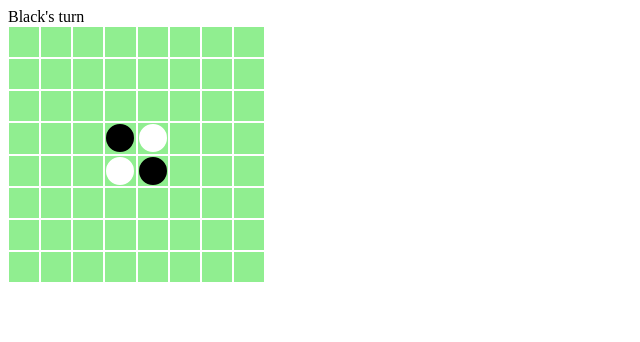
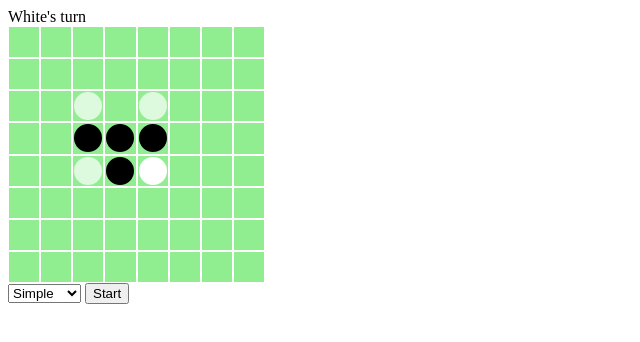
Before and after one commit to y-i/othello, a website built with webpack: page src/index.html in a window 1280 px wide. Shown: the whole page, without its empty margins (0-640 px from the left). Built offline with nearby package versions, Linux system fonts and the light colour scheme.

Commit message:
Add algorithms

```diff
--- a/src/index.html
+++ b/src/index.html
@@ -22,21 +22,27 @@
         background-color: lightgreen;
         position: relative;
       }
-      [data-stone="1"]::after {
-        content: "";
+      [data-stone='black']::after {
+        content: '';
         position: absolute;
         top: 1px;
         left: 1px;
         border: 14px solid black;
         border-radius: 50%;
       }
-      [data-stone="2"]::after {
-        content: "";
+      [data-stone='white']::after {
+        content: '';
         position: absolute;
         top: 1px;
         left: 1px;
         border: 14px solid white;
         border-radius: 50%;
+      }
+      .candidate[data-stone='black']::after {
+        opacity: 0.2;
+      }
+      .candidate[data-stone='white']::after {
+        opacity: 0.7;
       }
     </style>
   </head>
@@ -73,6 +79,10 @@
     <span id="turn"></span>
     <div style="position:relative;width:257px;height:257px" id="board"></div>
 
-    <div id="message"></div>
+    <select name="" id="algorithm">
+      <option value="simple" selected>Simple</option>
+      <option value="random">Random</option>
+    </select>
+    <button>Start</button>
   </body>
 </html>
--- /dev/null
+++ b/src/ts/algorithm/algorithm.ts
@@ -0,0 +1,6 @@
+import Board from '../board';
+
+export default abstract class Algorithm {
+  abstract name: string;
+  abstract async think(board: Board, isBlackTrun: boolean): Promise<number[]>;
+}
--- /dev/null
+++ b/src/ts/algorithm/kaihoudo.ts
@@ -0,0 +1,23 @@
+import Algorithm from './algorithm';
+import Board from '../board';
+
+export default class KaihoudoAlgo extends Algorithm {
+  name = '開放度理論(1手)';
+
+  async think(board: Board, isBlackTrun: boolean): Promise<number[]> {
+    let result = [0, 0];
+    let minKaihoudo = 10000;
+    for (let i = 1; i <= 8; ++i) {
+      for (let j = 1; j <= 8; ++j) {
+        if (board.checkTurnCount(i, j, isBlackTrun) === 0) continue;
+        const kaihoudo = board.checkKaihoudo(i, j, isBlackTrun) + Math.random();
+        if (kaihoudo < minKaihoudo) {
+          result = [i, j];
+          minKaihoudo = kaihoudo;
+        }
+      }
+    }
+    console.log(result, Math.floor(minKaihoudo));
+    return Promise.resolve(result);
+  }
+}
--- /dev/null
+++ b/src/ts/algorithm/montecarlo.ts
@@ -0,0 +1,118 @@
+import Algorithm from './algorithm';
+import Board, { Stone } from '../board';
+
+interface Score {
+  position: number[];
+  n: number;
+  win: number;
+}
+
+export default class MonteCalroAlgo extends Algorithm {
+  name = '原始モンテカルロ法';
+  repeat = 100;
+
+  async think(board: Board, isBlackTrun: boolean): Promise<number[]> {
+    console.time('think');
+    const candidates: number[][] = board.board.reduce(
+      (ary, row, i): number[][] => {
+        ary.push(
+          ...row.reduce(
+            (ary, _, j): number[][] => {
+              if (board.checkTurnCount(i, j, isBlackTrun) > 0) ary.push([i, j]);
+              return ary;
+            },
+            [] as number[][]
+          )
+        );
+        return ary;
+      },
+      [] as number[][]
+    );
+    const spaces = board.board.reduce(
+      (ary, row, i) => {
+        ary.push(
+          ...row.reduce((ary, sq, j) => {
+            if (sq === Stone.Empty) ary.push([i, j]);
+            return ary;
+          }, [])
+        );
+        return ary;
+      },
+      [] as number[][]
+    );
+
+    const scores: Score[] = candidates.map(candidate => {
+      return {
+        position: candidate,
+        n: 0,
+        win: Math.random() / 2
+      };
+    });
+
+    console.log(candidates.length);
+    for (const [i, candidate] of candidates.entries()) {
+      for (let times = 0; times < this.repeat; ++times) {
+        //if (times % 50 === 0) console.log({ times });
+        const simulateSpaces = spaces.filter(
+          space => space[0] != candidate[0] || space[1] != candidate[1]
+        );
+        const nextBoard = board.copy();
+        let simulateIsBlackTrun = isBlackTrun;
+        nextBoard.turn(candidate[0], candidate[1], simulateIsBlackTrun);
+        simulateIsBlackTrun = !simulateIsBlackTrun;
+
+        let isPrevPass = false;
+        while (simulateSpaces.length != 0) {
+          const shuffle = (ary: number[][]): number[][] => {
+            const len = ary.length;
+            for (let i = len - 1; i >= 0; --i) {
+              const target = Math.floor(Math.random() * len);
+              [ary[i], ary[target]] = [ary[target], ary[i]];
+            }
+            return ary;
+          };
+
+          let isPass = true;
+          for (const [index, space] of shuffle(simulateSpaces).entries()) {
+            /*
+            if (index % 50 === 0)
+              console.log({
+                times,
+                index,
+                'simulateSpaces.length': simulateSpaces.length
+              });
+              */
+            const r = space[0],
+              c = space[1];
+            try {
+              nextBoard.turn(r, c, simulateIsBlackTrun);
+              simulateSpaces.splice(index, 1);
+              isPrevPass = false;
+              isPass = false;
+              break;
+            } catch (e) {}
+          }
+          if (isPrevPass) break;
+          if (isPass) isPrevPass = true;
+          simulateIsBlackTrun = !simulateIsBlackTrun;
+        }
+        scores[i].n += 1;
+        if (nextBoard.blackStone === nextBoard.whiteStone) scores[i].win += 0.5;
+        else if (isBlackTrun && nextBoard.blackStone > nextBoard.whiteStone)
+          scores[i].win += 1;
+        else if (!isBlackTrun && nextBoard.blackStone < nextBoard.whiteStone)
+          scores[i].win += 1;
+      }
+    }
+
+    const result = scores.reduce((result, score) => {
+      if (score.win / (score.n + 0.001) > result.win / (result.n + 0.001))
+        return score;
+      else return result;
+    });
+    console.timeEnd('think');
+    console.log(result.win / (result.n + 0.001));
+
+    return Promise.resolve(result.position);
+  }
+}
--- /dev/null
+++ b/src/ts/algorithm/player.ts
@@ -0,0 +1,10 @@
+import Algorithm from './algorithm';
+import Board from '../board';
+
+export default class Player extends Algorithm {
+  name = 'Player';
+
+  async think(board: Board, isBlackTrun: boolean): Promise<number[]> {
+    return Promise.resolve([]);
+  }
+}
--- /dev/null
+++ b/src/ts/algorithm/random.ts
@@ -0,0 +1,15 @@
+import Algorithm from './algorithm';
+import Board from '../board';
+
+export default class RandomAlgo extends Algorithm {
+  name = 'ランダム選択';
+
+  async think(board: Board, isBlackTrun: boolean): Promise<number[]> {
+    while (true) {
+      const r = Math.floor(Math.random() * 8) + 1,
+        c = Math.floor(Math.random() * 8) + 1;
+      if (board.checkTurnCount(r, c, isBlackTrun) > 0)
+        return Promise.resolve([r, c]);
+    }
+  }
+}
--- /dev/null
+++ b/src/ts/algorithm/simple.ts
@@ -0,0 +1,16 @@
+import Algorithm from './algorithm';
+import Board from '../board';
+
+export default class SimpleAlgo extends Algorithm {
+  name = '左上から';
+
+  async think(board: Board, isBlackTrun: boolean): Promise<number[]> {
+    for (let i = 1; i <= 8; ++i) {
+      for (let j = 1; j <= 8; ++j) {
+        if (board.checkTurnCount(i, j, isBlackTrun) > 0)
+          return Promise.resolve([i, j]);
+      }
+    }
+    //return Promise.reject('No area');
+  }
+}
--- a/src/ts/board.ts
+++ b/src/ts/board.ts
@@ -1,20 +1,38 @@
 export enum Stone {
   Empty,
   Black,
-  White
+  White,
+  Wall
 }
 
 export default class Board {
   private _board: Stone[][];
+  private _num: number[];
 
   constructor() {
     this._board = [...Array(10)].map(() => Array(10).fill(Stone.Empty));
-    this._board[4][4] = this._board[5][5] = Stone.Black;
-    this._board[4][5] = this._board[5][4] = Stone.White;
+    this._board[4][4] = this._board[5][5] = Stone.White;
+    this._board[4][5] = this._board[5][4] = Stone.Black;
+    for (let i = 0; i < 10; ++i) {
+      this._board[0][i] = Stone.Wall;
+      this._board[9][i] = Stone.Wall;
+      this._board[i][0] = Stone.Wall;
+      this._board[i][9] = Stone.Wall;
+    }
+    this._num = new Array(2).fill(2);
   }
 
   get board(): Stone[][] {
+    // 番兵を削った盤を返したいかも
     return this._board;
+  }
+
+  get blackStone(): number {
+    return this._num[1];
+  }
+
+  get whiteStone(): number {
+    return this._num[0];
   }
 
   turn(r: number, c: number, isBlackTurn: boolean): void {
@@ -22,6 +40,7 @@ export default class Board {
       throw `Invalid Move! ${isBlackTurn ? 'Black' : 'White'} ${r}, ${c}`;
     }
     this._board[r][c] = isBlackTurn ? Stone.Black : Stone.White;
+    this._num[isBlackTurn ? 1 : 0] += 1;
   }
 
   checkHasValidMove(isBlackTurn: boolean): boolean {
@@ -43,15 +62,18 @@ export default class Board {
     for (let i = -1; i <= 1; ++i) {
       for (let j = -1; j <= 1; ++j) {
         if (i == 0 && j == 0) continue;
+        const myColor = isBlackTurn ? Stone.Black : Stone.White;
         const opColor = isBlackTurn ? Stone.White : Stone.Black;
 
         if (this._board[x + i][y + j] !== opColor) continue;
 
         let diff = 2;
         while (this._board[x + diff * i][y + diff * j] === opColor) ++diff;
-        if (this._board[x + diff * i][y + diff * j] === Stone.Empty) continue;
+        if (this._board[x + diff * i][y + diff * j] !== myColor) continue;
         count += diff - 1;
         if (!isPut) continue;
+        this._num[isBlackTurn ? 1 : 0] += diff - 1;
+        this._num[!isBlackTurn ? 1 : 0] -= diff - 1;
 
         while (--diff > 0)
           this._board[x + diff * i][y + diff * j] = isBlackTurn
@@ -61,4 +83,49 @@ export default class Board {
     }
     return count;
   }
+
+  // 雑実装
+  checkKaihoudo(x: number, y: number, isBlackTurn: boolean): number {
+    if (this._board[x][y] !== Stone.Empty) return 0;
+    if (x < 1 || x > 8 || y < 1 || y > 8) return 0;
+
+    let count = 0;
+    for (let i = -1; i <= 1; ++i) {
+      for (let j = -1; j <= 1; ++j) {
+        if (i == 0 && j == 0) continue;
+        const myColor = isBlackTurn ? Stone.Black : Stone.White;
+        const opColor = isBlackTurn ? Stone.White : Stone.Black;
+
+        if (this._board[x + i][y + j] !== opColor) continue;
+
+        let diff = 2;
+        while (this._board[x + diff * i][y + diff * j] === opColor) ++diff;
+        if (this._board[x + diff * i][y + diff * j] !== myColor) continue;
+
+        while (--diff > 0) {
+          if (diff === 1) --count;
+          for (let k = -1; k <= 1; ++k) {
+            for (let l = -1; l <= 1; ++l) {
+              if (this._board[x + k][y + l] === Stone.Empty) ++count;
+            }
+          }
+        }
+      }
+    }
+    return count;
+  }
+
+  copy(): Board {
+    const newBoard = new Board();
+    for (let i = 0; i < 10; ++i) {
+      for (let j = 0; j < 10; ++j) {
+        newBoard._board[i][j] = this._board[i][j];
+      }
+    }
+    newBoard._num = { ...this._num };
+    return newBoard;
+  }
+
+  // nextBoard()の作成、putEventの共通部分の分離、(開放度理論2手ver)
+  // comに打たせる部分の関数化
 }
--- a/src/ts/othello.ts
+++ b/src/ts/othello.ts
@@ -1,21 +1,39 @@
-import Board from './board';
+import Board, { Stone } from './board';
+import Algorithm from './algorithm/algorithm';
+import SimpleAlgo from './algorithm/simple';
+import RandomAlgo from './algorithm/random';
+import KaihoudoAlgo from './algorithm/kaihoudo';
+import MonteCarloAlgo from './algorithm/montecarlo';
+import Player from './algorithm/player';
+
+const sleep = ms => new Promise(resolve => setTimeout(resolve, ms));
 
 export default class Othello {
   private board: Board;
   private isBlackTurn: boolean;
   private boardElem: HTMLElement;
   private turndElem: HTMLElement;
+  private players: Algorithm[];
 
   constructor(boardElem: HTMLElement, turnElem: HTMLElement) {
     this.boardElem = boardElem;
     this.turndElem = turnElem;
     this.board = new Board();
     this.isBlackTurn = true;
+
+    //this.players = [new KaihoudoAlgo(), new Player()];
+    //this.players = [new MonteCarloAlgo(), new Player()];
+    //his.players = [new MonteCarloAlgo(), new KaihoudoAlgo()];
+    this.players = [new Player(), new MonteCarloAlgo()];
+    //this.players = [new Player(), new KaihoudoAlgo()];
+    //this.players = [new RandomAlgo(), new KaihoudoAlgo()];
+    console.log(`${this.players[1].name} vs. ${this.players[0].name}`);
   }
 
   init(): void {
     this.show();
     this.showTurn();
+    this.next();
   }
 
   private show(): void {
@@ -30,9 +48,16 @@ export default class Othello {
               .map((sq, j) => {
                 const inner = document.createElement('div');
                 inner.addEventListener('click', e => this.putEvent(e));
-                inner.dataset.stone = sq.toString();
                 inner.dataset.row = i.toString();
                 inner.dataset.col = j.toString();
+                if (sq === Stone.Black) inner.dataset.stone = 'black';
+                if (sq === Stone.White) inner.dataset.stone = 'white';
+                if (sq === Stone.Empty) {
+                  if (this.board.checkTurnCount(i, j, this.isBlackTurn) > 0) {
+                    inner.dataset.stone = this.isBlackTurn ? 'black' : 'white';
+                    inner.classList.add('candidate');
+                  }
+                }
                 return inner;
               })
               .filter((_, i) => i >= 1 && i <= 8)
@@ -48,10 +73,10 @@ export default class Othello {
   }
 
   private finish(): void {
-    this.turndElem.innerText = 'Finish!';
+    this.turndElem.innerText = `Finish! ${this.board.blackStone} - ${this.board.whiteStone}`;
   }
 
-  private putEvent = (e: MouseEvent) => {
+  private putEvent = async (e: MouseEvent) => {
     if (!(e.target instanceof HTMLElement)) throw 'Invalid target!';
 
     const r = parseInt(e.target.dataset.row),
@@ -74,5 +99,38 @@ export default class Othello {
     }
     this.show();
     this.showTurn();
+
+    setTimeout(() => {
+      this.next();
+    }, 0);
+  };
+
+  private next = async () => {
+    const turnNum = this.isBlackTurn ? 1 : 0;
+    if (this.players[turnNum] instanceof Player) return;
+
+    const now = Date.now();
+    const [r, c] = await this.players[turnNum].think(
+      this.board,
+      this.isBlackTurn
+    );
+    await sleep(Math.max(0, 1000 - (Date.now() - now)));
+    this.board.turn(r, c, this.isBlackTurn);
+
+    this.isBlackTurn = !this.isBlackTurn;
+    if (!this.board.checkHasValidMove(this.isBlackTurn)) {
+      this.isBlackTurn = !this.isBlackTurn;
+      if (!this.board.checkHasValidMove(this.isBlackTurn)) {
+        this.show();
+        this.finish();
+        return;
+      }
+    }
+    this.show();
+    this.showTurn();
+
+    setTimeout(() => {
+      this.next();
+    }, 0);
   };
 }
```
